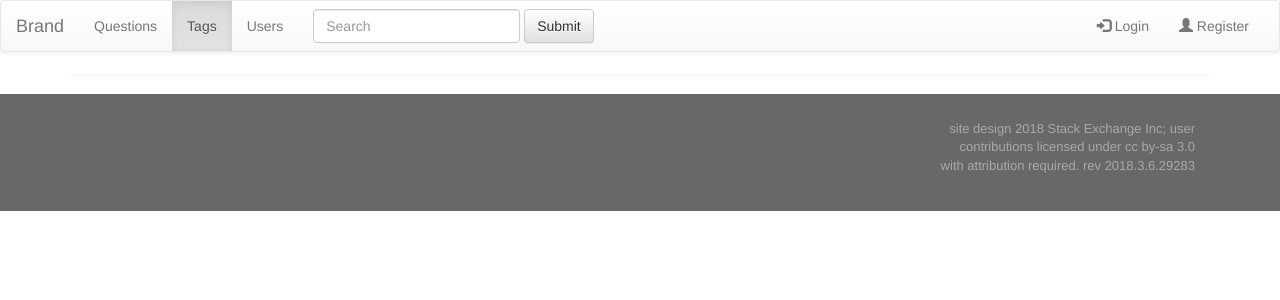
After one commit to bstecka/overboard, a Django app: page /tags/ in a window 1280 px wide. The commit adds this page. Shown: the top 300 px of the page. Run offline with Django 3.2, Linux system fonts and the light colour scheme; data that the repository does not hold is empty; some libraries are stand-ins or nearby versions.

Commit message:
Add ability to find questions by tags and simple tag page

```diff
--- a/overboard/overboardapp/templates/masterpage.html
+++ b/overboard/overboardapp/templates/masterpage.html
@@ -29,9 +29,9 @@
     <!-- Collect the nav links, forms, and other content for toggling -->
     <div class="collapse navbar-collapse" id="bs-example-navbar-collapse-1">
       <ul class="nav navbar-nav">
-        <li class="active"><a href="#">Questions<span class="sr-only">(current)</span></a></li>
-        <li><a href="#">Tags</a></li>
-        <li><a href="#">Users</a></li>
+        <li {% if request.path == '/' %}class="active"{% endif %}><a href="/">Questions<span class="sr-only">(current)</span></a></li>
+        <li {% if request.path == '/tags/' %}class="active"{% endif %}><a href="/tags">Tags</a></li>
+        <li><a href="/">Users</a></li>
       </ul>
       <form class="navbar-form navbar-left">
         <div class="form-group">
--- a/overboard/overboardapp/templates/question_shortcut.html
+++ b/overboard/overboardapp/templates/question_shortcut.html
@@ -19,7 +19,7 @@
 
             <div class="panel-body">
                 {% for tag in question.tag_set.all %}
-                <button class="btn" type="button">{{ tag.tag_name }}</button>
+                <button class="btn" onclick="location.href='/tags/{{ tag.id }}'" type="button">{{ tag.tag_name }}</button>
                 {% endfor %}
             </div>
             <div class="panel-footer">
--- /dev/null
+++ b/overboard/overboardapp/templates/tags.html
@@ -0,0 +1,9 @@
+{% extends 'masterpage.html' %}
+{% block title %}Most popular tags{% endblock %}
+{% block content %}
+<div class="panel">
+    {% for tag in tags %}
+        <button class="btn" onclick="location.href='/tags/{{ tag.id }}'" type="button">{{ tag.tag_name }}</button>
+    {% endfor %}
+</div>
+{% endblock %}
--- a/overboard/overboardapp/urls.py
+++ b/overboard/overboardapp/urls.py
@@ -8,7 +8,9 @@
     url(r'^index/$', views.latest_question_list, name='latest_question_list'),
     url(r'^index/topweek/$', views.topweek_question_list, name='topweek_question_list'),
     url(r'^page/$', views.PageView.as_view()),
+    url(r'^tags/$', views.tag_list, name='tag_list'),
     url(r'^questions/$', views.latest_question_list, name='questions'),
+    path('tags/<int:tag_id>/', views.tag_page, name='tag_page'),
     path('questions/<int:question_id>/', views.question_detail, name='question_detail'),
     url(r'^users/$', views.latest_question_list, name='users'),
     path('', views.latest_question_list, name='latest_question_list'),
--- a/overboard/overboardapp/views.py
+++ b/overboard/overboardapp/views.py
@@ -1,8 +1,7 @@
  # overboardapp/views.py
 from django.shortcuts import get_object_or_404, render
 from django.views.generic import TemplateView
-from .models import Notification
-from .models import Question
+from .models import Notification, Question, Tag
 import datetime
 
 
@@ -22,17 +21,28 @@
     template_name = "page.html"
 
 
+def tag_list(request):
+    tags = Tag.objects.all().order_by('tag_name')
+    return render(request, 'tags.html', {'tags': tags})
+
+
 def latest_question_list(request):
     latest_questions = Question.objects.all().order_by('-pub_date')[:10]
-    return render(request, 'index_content.html', {'questions': latest_questions, 'selected_tab': 'last'});
+    return render(request, 'index_content.html', {'questions': latest_questions, 'selected_tab': 'last'})
 
 
 def topweek_question_list(request):
     from_date = datetime.datetime.now() - datetime.timedelta(days=7)
     latest_questions = Question.objects.filter(pub_date__range=[from_date, datetime.datetime.now()]).order_by('-pub_date')[:10]
-    return render(request, 'index_content.html', {'questions': latest_questions, 'selected_tab': 'week'});
+    return render(request, 'index_content.html', {'questions': latest_questions, 'selected_tab': 'week'})
 
 
-def question_detail(request, question_id):   # Page with deatils of question
+def question_detail(request, question_id):   # Page with details of question
     question = get_object_or_404(Question, pk=question_id)
     return render(request, 'question_detail.html', {'question': question})
+
+
+def tag_page(request, tag_id):
+    tag = get_object_or_404(Tag, pk=tag_id)
+    questions = Question.objects.filter(tag=tag)
+    return render(request, 'tag_page.html', {'tag': tag, 'questions': questions})
```
Also changed, not shown: overboard/overboardapp/templates/tag_page.html (added, +18 -0 lines).
